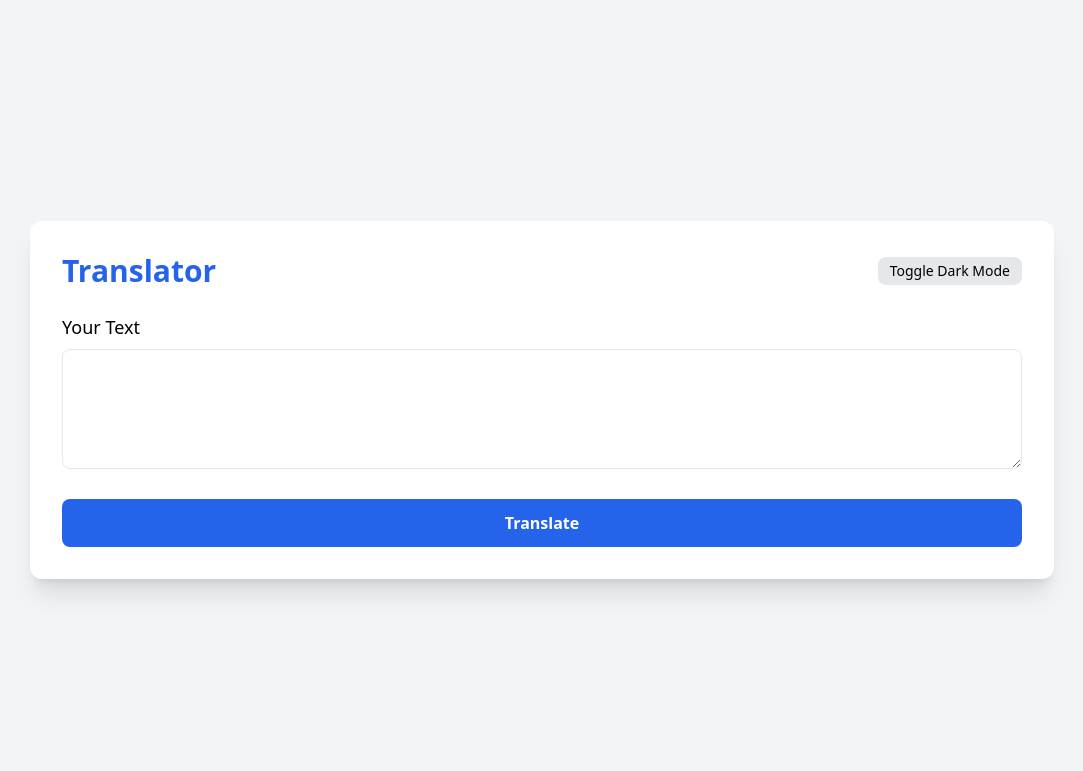
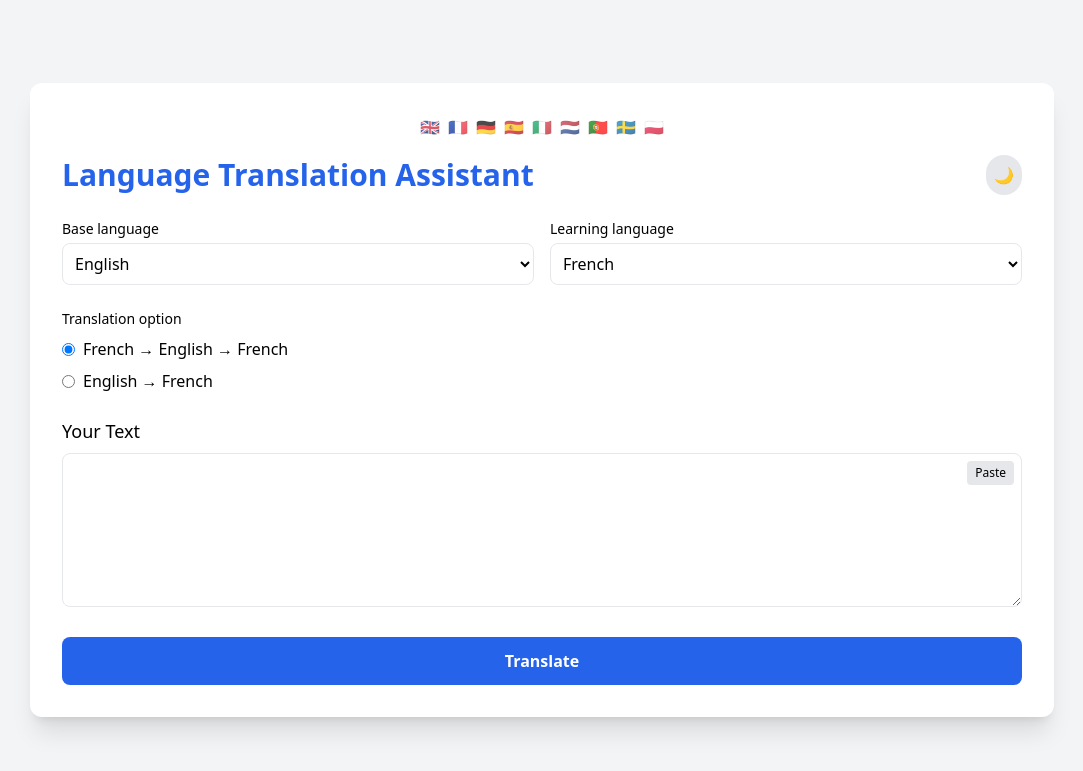
Before and after one commit to djhindley/french-translator, a Flask app: page / in a window 1280 px wide. Shown: the top 771 px of the page, without its empty margins (98-1181 px from the left). Run offline with Flask 3, Linux system fonts and the light colour scheme; some libraries are stand-ins or nearby versions.

Commit message:
Refactor translation flow to Base/Learning language model

```diff
--- a/app.py
+++ b/app.py
@@ -1,7 +1,31 @@
 from flask import Flask, render_template, request, send_from_directory
 from deep_translator import GoogleTranslator
-from langdetect import detect, DetectorFactory
+from langdetect import detect, DetectorFactory, LangDetectException
 import os
+
+LANGUAGE_NAMES = {
+"en": "English",
+"fr": "French",
+"de": "German",
+"es": "Spanish",
+"it": "Italian",
+"nl": "Dutch",
+"pt": "Portuguese",
+}
+
+SUPPORTED_LANGS = {
+    "fr": "fr",
+    "de": "de",
+    "es": "es",
+    "it": "it",
+    "nl": "nl",
+    "pt": "pt",
+    "sv": "sv",
+    "pl": "pl",
+    "en": "en"
+}
+
+
 
 # Make langdetect deterministic (important!)
 DetectorFactory.seed = 0
@@ -23,26 +47,61 @@ def detect_language(text):
 @app.route("/", methods=["GET", "POST"])
 def index():
     if request.method == "POST":
+
+        # 1️⃣ Read form inputs
         text = request.form["text"]
+        base_lang = request.form.get("base_lang", "en")
+        learning_lang = request.form.get("learning_lang", "fr")
+        mode = request.form.get("mode", "mode1")
 
-        # Detect language (offline, free)
-        detected_lang = detect_language(text)
+        # 2️⃣ TRANSLATION LOGIC (THIS IS STEP 3.3)
+        english = None
+        back_translation = None
+        original_text = text
 
-        # Always translate to English first
-        english = GoogleTranslator(source="auto", target="en").translate(text)
+        if mode == "mode1":
+            # Learning → Base → Learning
+            base_text = GoogleTranslator(
+                source=learning_lang,
+                target=base_lang
+            ).translate(text)
 
-        # Back-translate English → French
-        french_back = GoogleTranslator(source="en", target="fr").translate(english)
+            back_translation = GoogleTranslator(
+                source=base_lang,
+                target=learning_lang
+            ).translate(base_text)
+
+            english = base_text
+
+        elif mode == "mode2":
+            # Base → Learning
+            learning_text = GoogleTranslator(
+                source=base_lang,
+                target=learning_lang
+            ).translate(text)
+
+            english = learning_text
+
+        # 3️⃣ Return HTML
+        print("DEBUG MODE =", mode)
 
         return render_template(
             "index.html",
-            original=text,
+            original=original_text,
             english=english,
-            french_back=french_back,
-            detected=detected_lang
+            back_translation=back_translation,
+            base_lang_name=LANGUAGE_NAMES.get(base_lang),
+            learning_lang_name=LANGUAGE_NAMES.get(learning_lang),
+            mode=mode
         )
 
-    return render_template("index.html")
+    # GET request (initial page load)
+    return render_template(
+        "index.html",
+        base_lang_name=LANGUAGE_NAMES.get("en"),
+        learning_lang_name=LANGUAGE_NAMES.get("fr"),
+        mode="mode1"
+    )
 
 
 @app.after_request
@@ -60,6 +119,5 @@ def manifest():
 def service_worker():
     return send_from_directory(os.path.join(app.root_path), 'service-worker.js')
 
-
 if __name__ == "__main__":
-    app.run(debug=True)
+    app.run(host="0.0.0.0", port=5000, debug=True)
--- a/templates/index.html
+++ b/templates/index.html
@@ -4,7 +4,7 @@
 <head>
   <meta charset="UTF-8" />
   <meta name="viewport" content="width=device-width, initial-scale=1.0" />
-  <title>French Translator</title>
+  <title>Language Translation Assistant</title>
     <!-- PWA Manifest -->
   <link rel="manifest" href="/manifest.json">
 
@@ -23,6 +23,7 @@
     }
   </script>
 
+
   <script src="https://cdn.tailwindcss.com"></script>
 
 <!-- Tailwind dark mode configuration -->
@@ -40,18 +41,142 @@
 </head>
   <body class="bg-gray-100 dark:bg-gray-900 min-h-screen flex items-center justify-center p-6 transition">
     <div class="w-full max-w-5xl bg-white dark:bg-gray-800 shadow-xl rounded-xl p-8 transition">
+    <!-- Flag strip -->
+    <div class="flex gap-2 justify-center mb-4 opacity-70">
+      <span>🇬🇧</span>
+      <span>🇫🇷</span>
+      <span>🇩🇪</span>
+      <span>🇪🇸</span>
+      <span>🇮🇹</span>
+      <span>🇳🇱</span>
+      <span>🇵🇹</span>
+      <span>🇸🇪</span>
+      <span>🇵🇱</span>
+    </div>
 
     <!-- Header -->
     <div class="flex justify-between items-center mb-6">
-      <h1 class="text-3xl font-bold text-blue-600 dark:text-blue-400">Translator</h1>
-      <button onclick="toggleDarkMode()" class="px-3 py-1 bg-gray-200 dark:bg-gray-700 rounded-lg text-sm">Toggle Dark Mode</button>
+      <h1 class="text-3xl font-bold text-blue-600 dark:text-blue-400">
+        Language Translation Assistant
+      </h1>
+      <button
+        onclick="toggleDarkMode()"
+        title="Toggle dark mode"
+        class="p-2 rounded-full bg-gray-200 dark:bg-gray-700 hover:scale-105 transition"
+      >
+       🌙
+      </button>
+
     </div>
 
     <!-- Form -->
     <form method="POST" onsubmit="showSpinner()" class="space-y-6">
+    <!-- Language selection -->
+<div class="grid grid-cols-1 md:grid-cols-2 gap-4 mb-4">
+
   <div>
-        <label class="block text-lg font-medium mb-2 dark:text-gray-200">Your Text</label>
-        <textarea name="text" required class="w-full p-4 border rounded-lg focus:ring-2 focus:ring-blue-500 min-h-[120px] dark:bg-gray-700 dark:text-white">{{ original or '' }}</textarea>
+    <label class="block text-sm font-medium mb-1 dark:text-gray-300">
+      Base language
+    </label>
+    <select name="base_lang"
+      class="w-full p-2 border rounded-lg bg-white dark:bg-gray-700 dark:text-white">
+      <option value="en" selected>English</option>
+      <option value="fr">French</option>
+      <option value="de">German</option>
+      <option value="es">Spanish</option>
+      <option value="it">Italian</option>
+      <option value="nl">Dutch</option>
+      <option value="pt">Portuguese</option>
+    </select>
+  </div>
+
+  <div>
+    <label class="block text-sm font-medium mb-1 dark:text-gray-300">
+      Learning language
+    </label>
+    <select name="learning_lang"
+      class="w-full p-2 border rounded-lg bg-white dark:bg-gray-700 dark:text-white">
+      <option value="fr" selected>French</option>
+      <option value="en">English</option>
+      <option value="de">German</option>
+      <option value="es">Spanish</option>
+      <option value="it">Italian</option>
+      <option value="nl">Dutch</option>
+      <option value="pt">Portuguese</option>
+    </select>
+  </div>
+
+</div>
+<!-- Translation option -->
+<div class="mb-4">
+  <label class="block text-sm font-medium mb-2 dark:text-gray-300">
+    Translation option
+  </label>
+
+  <div class="space-y-2">
+    <label class="flex items-center gap-2">
+      <input
+        type="radio"
+        name="mode"
+        value="mode1"
+        {% if mode == "mode1" or mode is not defined %}checked{% endif %}
+      >
+      <span id="mode1-label">
+        French → English → French
+      </span>
+    </label>
+
+    <label class="flex items-center gap-2">
+      <input
+        type="radio"
+        name="mode"
+        value="mode2"
+        {% if mode == "mode2" %}checked{% endif %}
+      >
+      <span id="mode2-label">
+        English → French
+      </span>
+    </label>
+
+  </div>
+</div>
+
+      <div>
+        <label class="block text-lg font-medium mb-2 dark:text-gray-200">
+  Your Text
+</label>
+
+<div class="relative">
+  <!-- Action buttons -->
+  <div class="absolute top-2 right-2 flex gap-2">
+    <button
+      type="button"
+      onclick="pasteFromClipboard()"
+      class="text-xs bg-gray-200 dark:bg-gray-700 px-2 py-1 rounded hover:bg-gray-300 dark:hover:bg-gray-600"
+    >
+      Paste
+    </button>
+
+    <button
+      type="button"
+      id="clearButton"
+      onclick="clearInput()"
+      class="hidden text-xs bg-red-200 dark:bg-red-700 px-2 py-1 rounded hover:bg-red-300 dark:hover:bg-red-600"
+    >
+      Clear
+    </button>
+  </div>
+
+  <!-- Textarea -->
+  <textarea
+    id="inputText"
+    name="text"
+    oninput="toggleClearButton()"
+    class="w-full p-4 pr-24 border rounded-lg focus:ring-2 focus:ring-blue-500 dark:bg-gray-700 dark:text-white"
+    rows="5"
+  >{{ original or "" }}</textarea>
+</div>
+
       </div>
 
       <button class="w-full bg-blue-600 hover:bg-blue-700 text-white font-semibold py-3 rounded-lg transition flex items-center justify-center gap-2">
@@ -65,50 +190,144 @@
     </div>
 
     {% if english %}
-    <!-- Language detection -->
-    <div class="mt-8 text-center text-gray-600 dark:text-gray-300">
-      <p><strong>Detected language:</strong> {{ detected }}</p>
+
+<div class="mt-10 space-y-6">
+
+  {% if mode == "mode1" %}
+    <!-- Mode 1: Learning → Base → Learning -->
+    <!-- Base language -->
+    <div class="bg-gray-50 dark:bg-gray-700 p-4 rounded-xl shadow-sm">
+      <div class="flex justify-between items-center mb-2">
+        <h2 class="font-semibold">{{ base_lang_name }}</h2>
+        <button onclick="copyText(`{{ english | e }}`)"
+                class="text-sm bg-gray-200 dark:bg-gray-600 px-3 py-1 rounded">
+          Copy
+        </button>
+      </div>
+      <textarea readonly class="w-full p-3 rounded-lg bg-white dark:bg-gray-800">
+{{ english }}
+      </textarea>
     </div>
 
-    <div class="mt-10 grid grid-cols-1 md:grid-cols-2 gap-8">
-
-
-      <!-- English -->
-      <div class="space-y-2 md:col-span-2">
-        <div class="flex justify-between items-center">
-          <h2 class="text-xl font-semibold dark:text-gray-100">English</h2>
-          <button onclick="copyText('{{ english | replace("'","&#39;") }}')" class="text-sm bg-gray-200 dark:bg-gray-700 px-3 py-1 rounded">Copy</button>
+    <!-- Back-translated (Learning language) -->
+    <div class="bg-gray-50 dark:bg-gray-700 p-4 rounded-xl shadow-sm">
+      <div class="flex justify-between items-center mb-2">
+        <h2 class="font-semibold">{{ learning_lang_name }} (back-translated)</h2>
+        <button onclick="copyText(`{{ back_translation | e }}`)"
+                class="text-sm bg-gray-200 dark:bg-gray-600 px-3 py-1 rounded">
+          Copy
+        </button>
       </div>
-        <textarea readonly class="w-full p-4 border rounded-lg bg-gray-50 dark:bg-gray-700 dark:text-white min-h-[100px]">{{ english }}</textarea>
+      <textarea readonly class="w-full p-3 rounded-lg bg-white dark:bg-gray-800">
+{{ back_translation }}
+      </textarea>
     </div>
 
-      <!-- French Back -->
-      <div class="space-y-2 md:col-span-2">
-        <div class="flex justify-between items-center">
-          <h2 class="text-xl font-semibold dark:text-gray-100">French (Back‑translated)</h2>
-          <button onclick="copyText('{{ french_back | replace("'","&#39;") }}')" class="text-sm bg-gray-200 dark:bg-gray-700 px-3 py-1 rounded">Copy</button>
+  {% else %}
+    <!-- Mode 2: Base → Learning -->
+    <!-- Translated (Learning language) -->
+    <div class="bg-gray-50 dark:bg-gray-700 p-4 rounded-xl shadow-sm">
+      <div class="flex justify-between items-center mb-2">
+        <h2 class="font-semibold">{{ learning_lang_name }}</h2>
+        <button onclick="copyText(`{{ english | e }}`)"
+                class="text-sm bg-gray-200 dark:bg-gray-600 px-3 py-1 rounded">
+          Copy
+        </button>
       </div>
-        <textarea readonly class="w-full p-4 border rounded-lg bg-gray-50 dark:bg-gray-700 dark:text-white min-h-[100px]">{{ french_back }}</textarea>
+      <textarea readonly class="w-full p-3 rounded-lg bg-white dark:bg-gray-800">
+{{ english }}
+      </textarea>
     </div>
 
+  {% endif %}
+
 </div>
+
 {% endif %}
-  </div>
 
   <script>
   function showSpinner() {
     document.getElementById('loadingSpinner').classList.remove('hidden');
   }
 
-  function copyText(txt) {
-    navigator.clipboard.writeText(txt);
-    alert('Copied!');
+  function copyFromTextarea(id) {
+    const el = document.getElementById(id);
+    if (!el) return;
+
+    el.select();
+    el.setSelectionRange(0, 99999);
+    navigator.clipboard.writeText(el.value);
+
+    showCopyToast();
+  }
+
+  function showCopyToast() {
+    const toast = document.getElementById("copyToast");
+    toast.classList.remove("hidden");
+
+    setTimeout(() => {
+      toast.classList.add("hidden");
+    }, 1500);
   }
 
   // FIXED: toggle dark mode on the <html> tag (required for Tailwind)
   function toggleDarkMode() {
     document.documentElement.classList.toggle('dark');
   }
+  function pasteFromClipboard() {
+    navigator.clipboard.readText().then(text => {
+      const input = document.getElementById("inputText");
+      input.value = text;
+      toggleClearButton();
+      input.focus();
+    });
+  }
+
+  function clearInput() {
+    const input = document.getElementById("inputText");
+    input.value = "";
+    toggleClearButton();
+    input.focus();
+  }
+
+  function toggleClearButton() {
+    const input = document.getElementById("inputText");
+    const clearBtn = document.getElementById("clearButton");
+
+    if (input.value.trim().length > 0) {
+      clearBtn.classList.remove("hidden");
+    } else {
+      clearBtn.classList.add("hidden");
+    }
+  }
+</script>
+<div
+  id="copyToast"
+  class="hidden fixed bottom-6 right-6 bg-gray-800 text-white px-4 py-2 rounded-lg shadow-lg text-sm z-50"
+>
+  Copied ✓
+</div>
+<script>
+  function updateModeLabels() {
+    const baseSelect = document.querySelector('select[name="base_lang"]');
+    const learningSelect = document.querySelector('select[name="learning_lang"]');
+
+    const baseText = baseSelect.options[baseSelect.selectedIndex].text;
+    const learningText = learningSelect.options[learningSelect.selectedIndex].text;
+
+    document.getElementById("mode1-label").textContent =
+      `${learningText} → ${baseText} → ${learningText}`;
+
+    document.getElementById("mode2-label").textContent =
+      `${baseText} → ${learningText}`;
+  }
+
+  // Update labels when dropdowns change
+  document.querySelector('select[name="base_lang"]').addEventListener("change", updateModeLabels);
+  document.querySelector('select[name="learning_lang"]').addEventListener("change", updateModeLabels);
+
+  // Set labels correctly on initial page load
+  updateModeLabels();
 </script>
 
 </body>
```
Also changed, not shown: manifest.json. Lines whose indentation alone changed are shown as unchanged.
